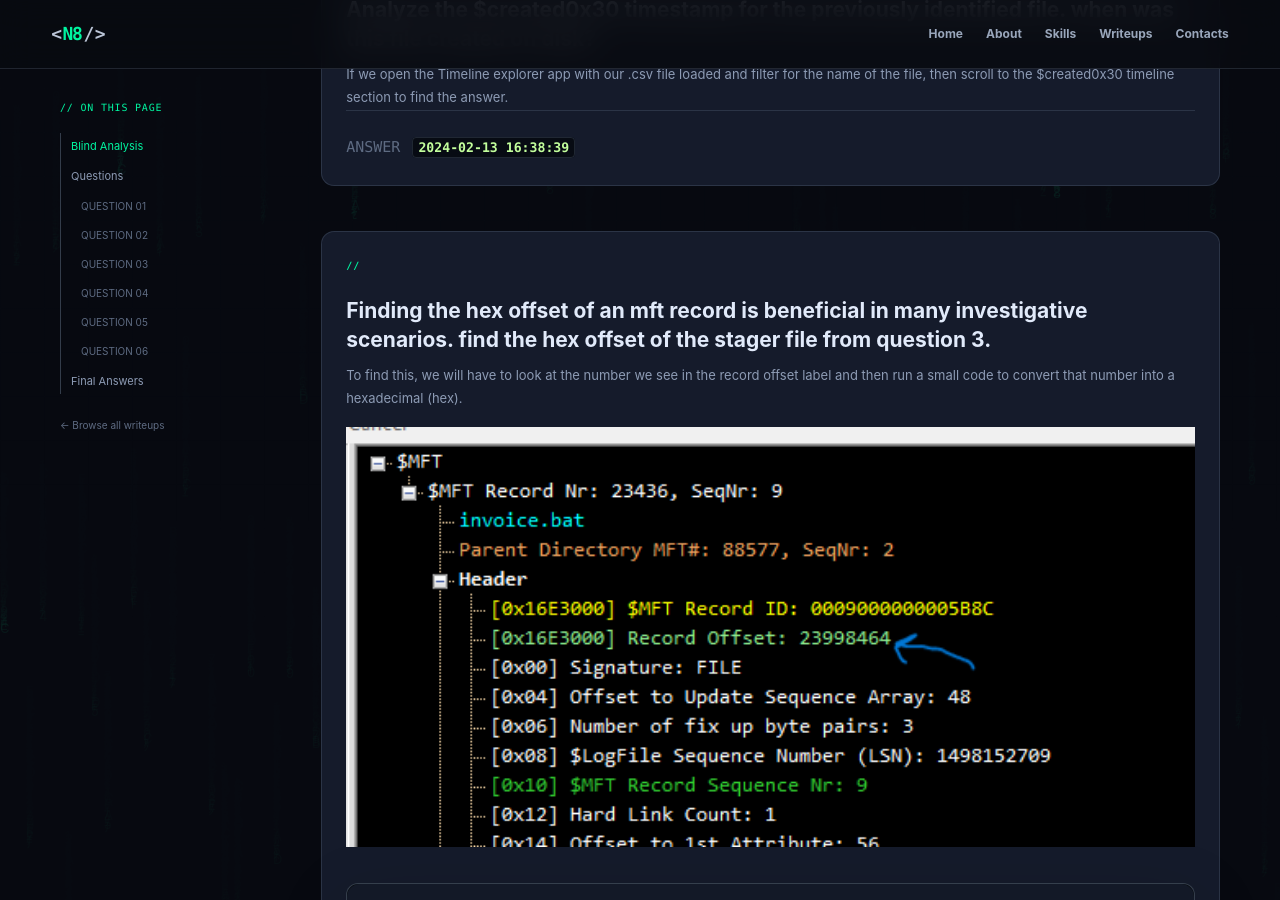
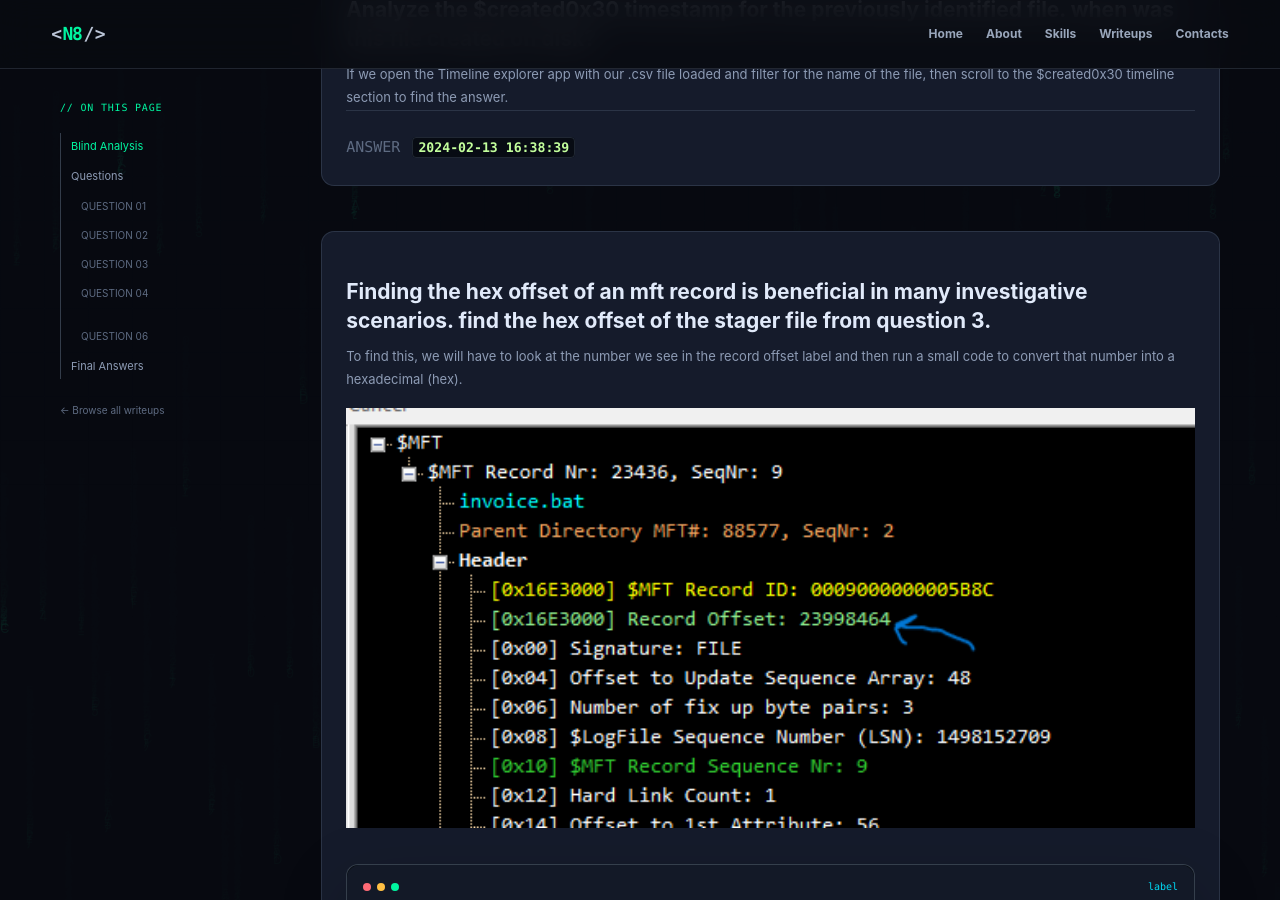
Before and after one commit to Ningen820/Ningen820.github.io, a Jekyll site: the page built from _writeups/bft.md, in a window 1280 px wide and 900 px high, scrolled down 4268 px. Built offline with Jekyll 4.4.1, drawn with Linux system fonts in a browser that asks for light colours.

Commit message:
Update writeup-data.html

```diff
--- a/_includes/writeup-data.html
+++ b/_includes/writeup-data.html
@@ -80,12 +80,12 @@
             {% if output_value and output_value != '' %}{% assign has_terminal_content = true %}{% endif %}
           {% endfor %}
 
-          <article class="writeup-content-card writeup-card" id="q{{ qnumber }}" data-toc-title="{% if card.card_title and card.card_title != '' %}{{ card.card_title | upcase | escape }}{% else %}QUESTION {{ qnum }}{% endif %}">
+          <article class="writeup-content-card writeup-card" id="q{{ qnumber }}" data-toc-title="{% if card.card_title and card.card_title != '' %}{{ card.card_title | upcase | escape }}{% endif %}">
             <div class="writeup-content-card-top writeup-card-top">
-              <span class="section-kicker"><span>//</span>{% if card.card_title and card.card_title != '' %} {{ card.card_title | upcase | escape }}{% endif %}</span>
+             {% if card.card_title and card.card_title != '' %}
+                <span class="section-kicker"><span>//</span> {{ card.card_title | upcase | escape }}</span>{% endif %}
              {% if card.card_title2 and card.card_title2 != '' %}
-                <span class="difficulty-chip">{{ card.card_title2 | escape }}</span>
-              {% endif %}
+                <span class="difficulty-chip">{{ card.card_title2 | escape }}</span>{% endif %}
             </div>
 
             {% if card.question and card.question != '' %}
```
